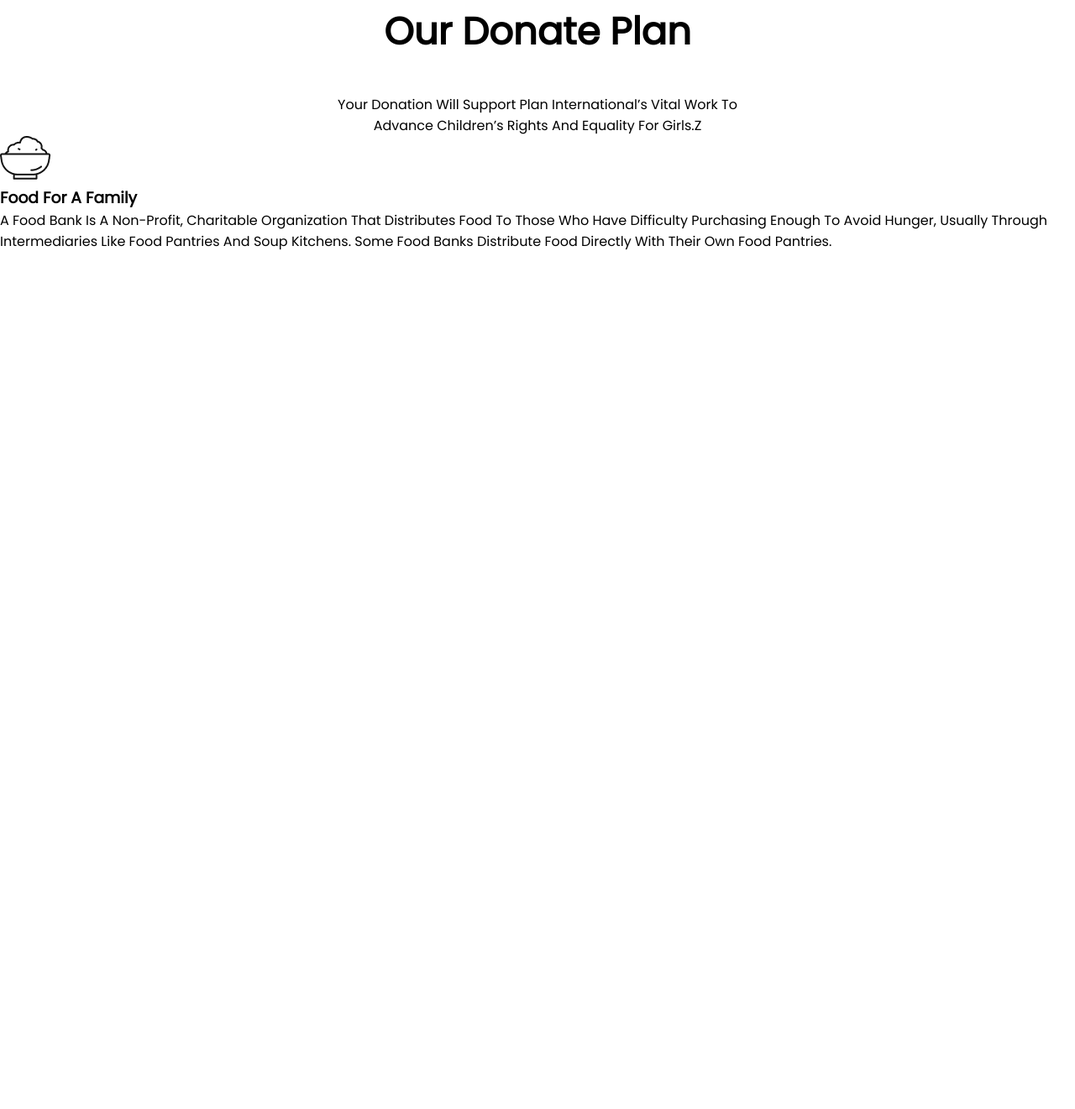
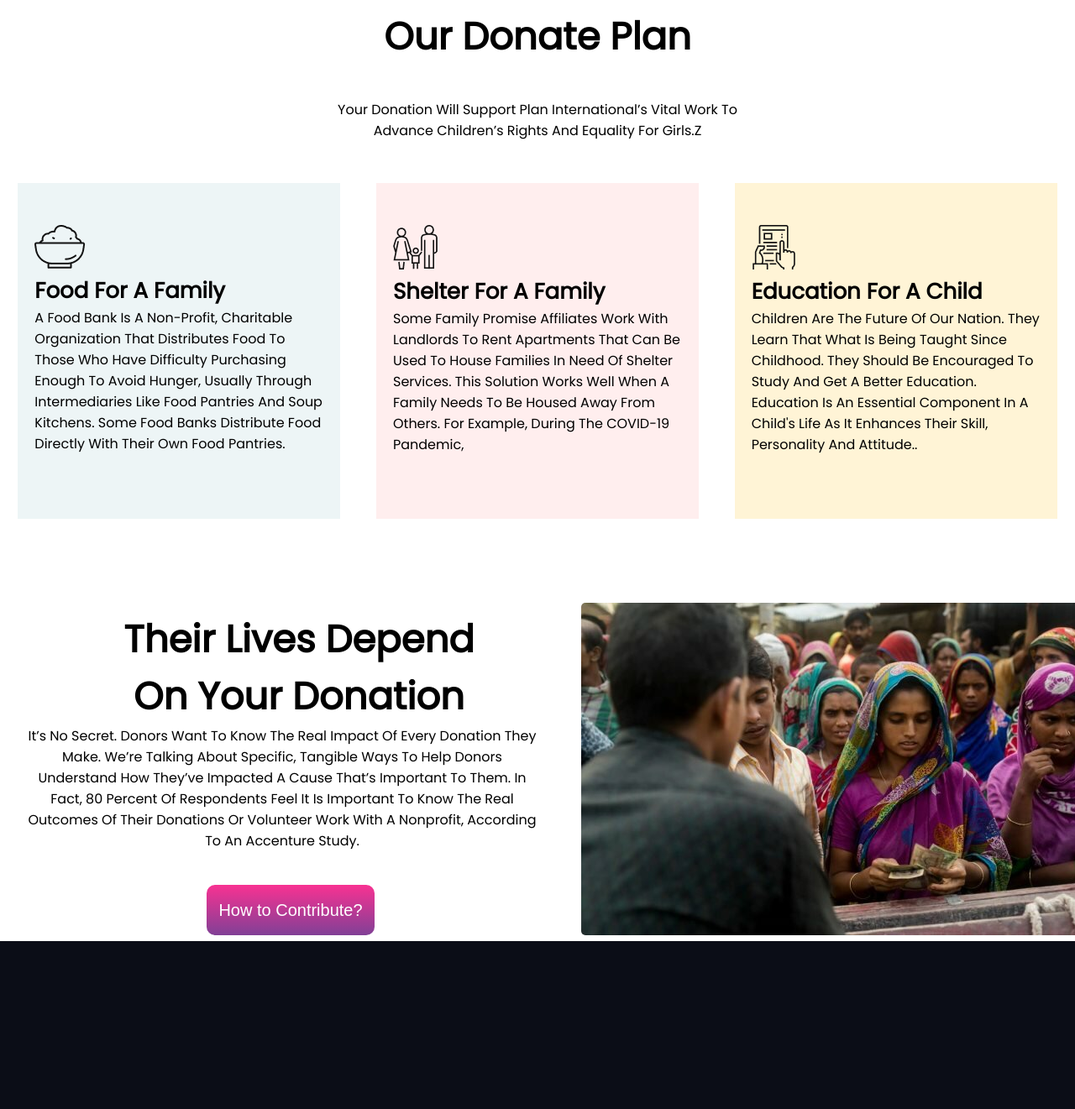
Before and after one commit to mrraju81/assignment01, a plain HTML site: page index.html in a window 1280 px wide. Shown: the part 1193-2514 px from the top of the page at 84% size. Before the commit the page ends 1493 px from the top, so only its background shows below. Drawn offline with Linux system fonts and the light colour scheme.

Commit message:
first commit

```diff
--- a/index.html
+++ b/index.html
@@ -32,19 +32,19 @@
         </div>
         <div class="main-box">
             <div class="box">
-                100tk
+               <p>100tk</p>
             </div>
             <div class="box">
-                500tk
+               <p>200tk</p>
             </div>
             <div class="box">
-                1000tk
+               <p class="box-dad">500tk</p >
             </div>
             <div class="box">
-                2000tk
+               <p>1000tk</p>
             </div>
             <div class="box">
-                5000tk
+                <p>5000tk</p>
             </div>
 
         </div>
@@ -62,22 +62,49 @@
 
         </div>
         <div class="box-container">
-            <div class="box's">
+            <div class="box1">
                 <img src="icons/food.png" alt="">
                 <h3>Food for a family</h3>
                 <p>A food bank is a non-profit, charitable organization that distributes food to those who have difficulty purchasing enough to avoid hunger, usually through intermediaries like food pantries and soup kitchens. Some food banks distribute food directly with their own food pantries.</p>
 
             </div>
-            <div class="box's">
+            <div class="box2">
+                <img src="icons/shelter.png" alt="">
+                <h3>Shelter for a family</h3>
+                <p>Some Family Promise Affiliates work with landlords to rent apartments that can be used to house families in need of shelter services. This solution works well when a family needs to be housed away from others. For example, during the COVID-19 pandemic,</p>
 
             </div>
-            <div class="box's">
+            <div class="box3">
+                <img src="icons/Frame-1.png" alt="">
+                <h3>Education for a child</h3>
+                <p>Children are the future of our nation. They learn that what is being taught since childhood. They should be encouraged to study and get a better education. Education is an essential component in a child's life as it enhances their skill, personality and attitude..</p>
 
             </div>
 
         </div>
 
     </section>
+    <section class="last-container">
+        <div class="text-area">
+            <h1>Their lives depend on
+                your donation</h1>
+            <p>It’s no secret. Donors want to know the real impact of every donation they make. We’re talking about specific, tangible ways to help donors understand how they’ve impacted a cause that’s important to them.
+
+                In fact, 80 percent of respondents feel it is important to know the real outcomes of their donations or volunteer work with a nonprofit, according to an Accenture study.</p>
+            <button class="butn">How to Contribute?</button>
+
+        </div>
+        <div class="image-area">
+            <img src="image/donation1.jpg" alt="">
+
+
+        </div>
+
+    </section>
+    <section class="footer">
+
+    </section>
+
 
 </body>
 </html>
--- a/style.css
+++ b/style.css
@@ -27,7 +27,7 @@ body{
 
 }
 .main-banner{
-    background-image: url(image/donation13.jpg);
+    background-image: url(image/donation9.jpg);
     background-repeat: no-repeat;
     height: 600px;
     max-width: 3000px;
@@ -36,12 +36,13 @@ body{
 }
 .btn{
    margin-top: 40px;
-   height: 50px;
+   height: 60px;
    width: 200px;
    font-size: 24px;
   background-image:linear-gradient(90deg,#F83292 ,#814096);
    border: none;
    color: #fff;
+   border-radius: 5px;
 
 }
 .donate-today .donate-text{
@@ -68,6 +69,14 @@ body{
 
 
 }
+.box p{
+    padding-top: 20px;
+}
+.box-dad{
+    background: #FFEEEE;
+    height: 50px;
+    border:1px solid #FF5959;
+}
 
 .input-area{
     text-align: center;
@@ -77,7 +86,9 @@ input{
     height: 60px;
     width: 660px;
     text-align: center;
-    border: 0px 0px 0px 0px solid ;
+    box-shadow: 0px 3px 0px#DEE1E6;
+    border: none;
+    font-size: 22px;
 }
 .donation-plan{
     margin-top: 100px;
@@ -94,3 +105,111 @@ input{
     padding-right: 400px;
     padding-top: 40px;
 }
+.box-container {
+    display: flex;
+    justify-content: space-around;
+    margin-top: 50px;
+
+}
+.box-container .box1{
+    background-color: #EDF5F6;
+    width: 30%;
+    height: 400px;
+}
+.box-container .box1 img{
+    padding-top: 50px;
+    padding-left: 20px;
+}
+.box-container .box1 h3{
+    font-size: 26px;
+    padding-left: 20px;
+
+}
+.box-container .box1 p{
+    padding-left: 20px;
+    padding-right: 20px;
+
+}
+
+.box-container .box2{
+    width: 30%;
+    background-color: #FFEEEE;
+}
+.box-container .box2 img{
+    padding-top: 50px;
+    padding-left: 20px;
+}
+.box-container .box2 h3{
+    font-size: 26px;
+    padding-left: 20px;
+
+}
+.box-container .box2 p{
+    padding-left: 20px;
+    padding-right: 20px;
+
+}
+.box-container .box3{
+    width: 30%;
+    background: #FFF4D6;
+}
+.box-container .box3 img{
+    padding-top: 50px;
+    padding-left: 20px;
+}
+.box-container .box3 h3{
+    font-size: 26px;
+    padding-left: 20px;
+
+}
+.box-container .box3 p{
+    padding-left: 20px;
+    padding-right: 20px;
+
+}
+.last-container{
+    margin-top: 100px;
+    display: flex;
+    justify-content: space-evenly
+
+}
+.last-container .text-area{
+    width: 50%;
+    text-align: center;
+
+}
+.last-container .text-area h1{
+   margin-top: 10px;
+   padding-left: 100px;
+   padding-right: 80px;
+   font-size: 45px;
+}
+.last-container .text-area p{
+
+   margin-right: 20px;
+}
+.last-container .text-area .butn{
+    height: 60px;
+    width: 200px;
+    background-image: linear-gradient(#F83292 ,#814096);
+    margin-top: 40px;
+    border: none;
+    border-radius: 10px;
+    font-size: 20px;
+    color: white;
+}
+
+
+.image-area{
+    width: 40%;
+    margin-right: 50px;
+}
+.image-area img{
+    border-radius: 5px;
+}
+.footer{
+    height: 200px;
+    width: 100%;
+    background: #0B0D17;
+
+}
```
